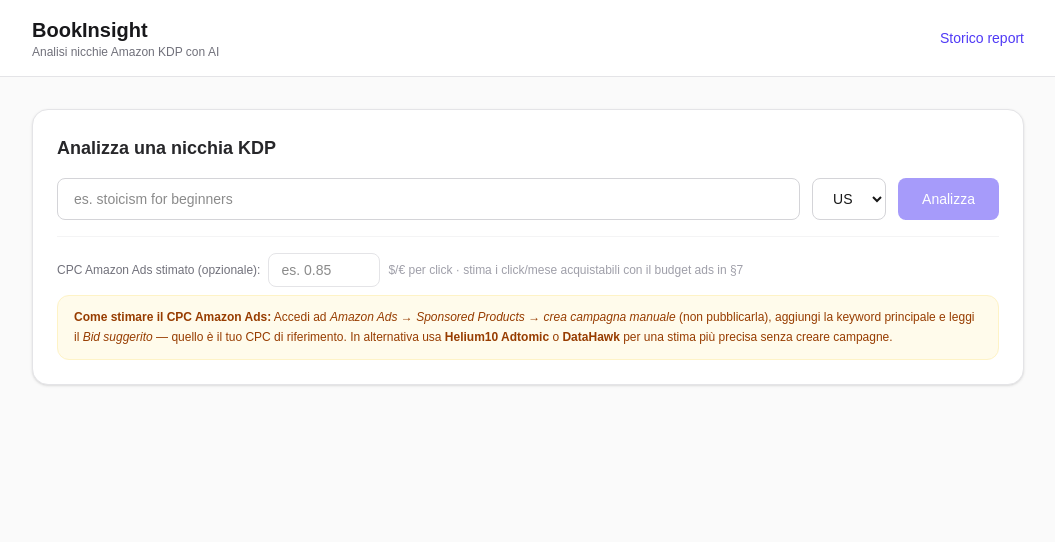
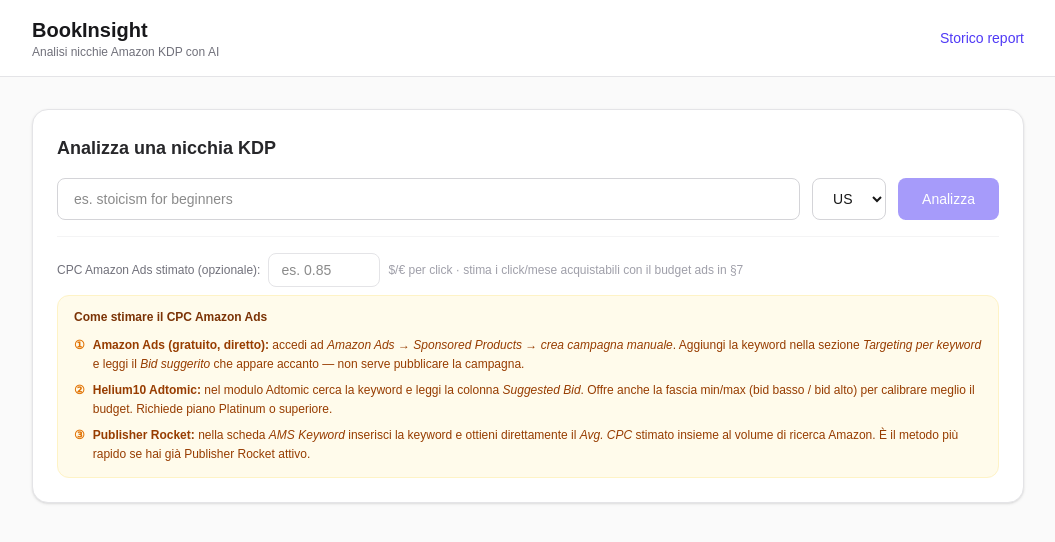
Before and after one commit to fumoblu73/bookinsight, a Next.js app: page / in a window 1280 px wide. Shown: the top 542 px of the page, without its empty margins (112-1167 px from the left). Built offline with nearby package versions, Linux system fonts and the light colour scheme.

Commit message:
CPC info box: replace DataHawk with Publisher Rocket, expand instructions

```diff
--- a/app/page.tsx
+++ b/app/page.tsx
@@ -202,11 +202,35 @@ export default function HomePage() {
                 />
                 <span className="text-xs text-zinc-400">$/€ per click · stima i click/mese acquistabili con il budget ads in §7</span>
               </div>
-              <div className="rounded-xl border border-amber-100 bg-amber-50 px-4 py-3 text-xs text-amber-800 leading-relaxed">
-                <strong className="font-semibold">Come stimare il CPC Amazon Ads:</strong>
-                {' '}Accedi ad <em>Amazon Ads → Sponsored Products → crea campagna manuale</em> (non pubblicarla),
-                aggiungi la keyword principale e leggi il <em>Bid suggerito</em> — quello è il tuo CPC di riferimento.
-                In alternativa usa <strong>Helium10 Adtomic</strong> o <strong>DataHawk</strong> per una stima più precisa senza creare campagne.
+              <div className="rounded-xl border border-amber-100 bg-amber-50 px-4 py-3 text-xs text-amber-800 leading-relaxed space-y-2">
+                <p className="font-semibold text-amber-900">Come stimare il CPC Amazon Ads</p>
+                <div className="space-y-1.5">
+                  <div className="flex gap-2">
+                    <span className="shrink-0 font-bold text-amber-600">①</span>
+                    <p>
+                      <strong>Amazon Ads (gratuito, diretto):</strong> accedi ad{' '}
+                      <em>Amazon Ads → Sponsored Products → crea campagna manuale</em>.
+                      Aggiungi la keyword nella sezione <em>Targeting per keyword</em> e leggi il{' '}
+                      <em>Bid suggerito</em> che appare accanto — non serve pubblicare la campagna.
+                    </p>
+                  </div>
+                  <div className="flex gap-2">
+                    <span className="shrink-0 font-bold text-amber-600">②</span>
+                    <p>
+                      <strong>Helium10 Adtomic:</strong> nel modulo Adtomic cerca la keyword e leggi la colonna{' '}
+                      <em>Suggested Bid</em>. Offre anche la fascia min/max (bid basso / bid alto) per calibrare meglio il budget.
+                      Richiede piano Platinum o superiore.
+                    </p>
+                  </div>
+                  <div className="flex gap-2">
+                    <span className="shrink-0 font-bold text-amber-600">③</span>
+                    <p>
+                      <strong>Publisher Rocket:</strong> nella scheda <em>AMS Keyword</em> inserisci la keyword
+                      e ottieni direttamente il <em>Avg. CPC</em> stimato insieme al volume di ricerca Amazon.
+                      È il metodo più rapido se hai già Publisher Rocket attivo.
+                    </p>
+                  </div>
+                </div>
               </div>
             </div>
 
```
